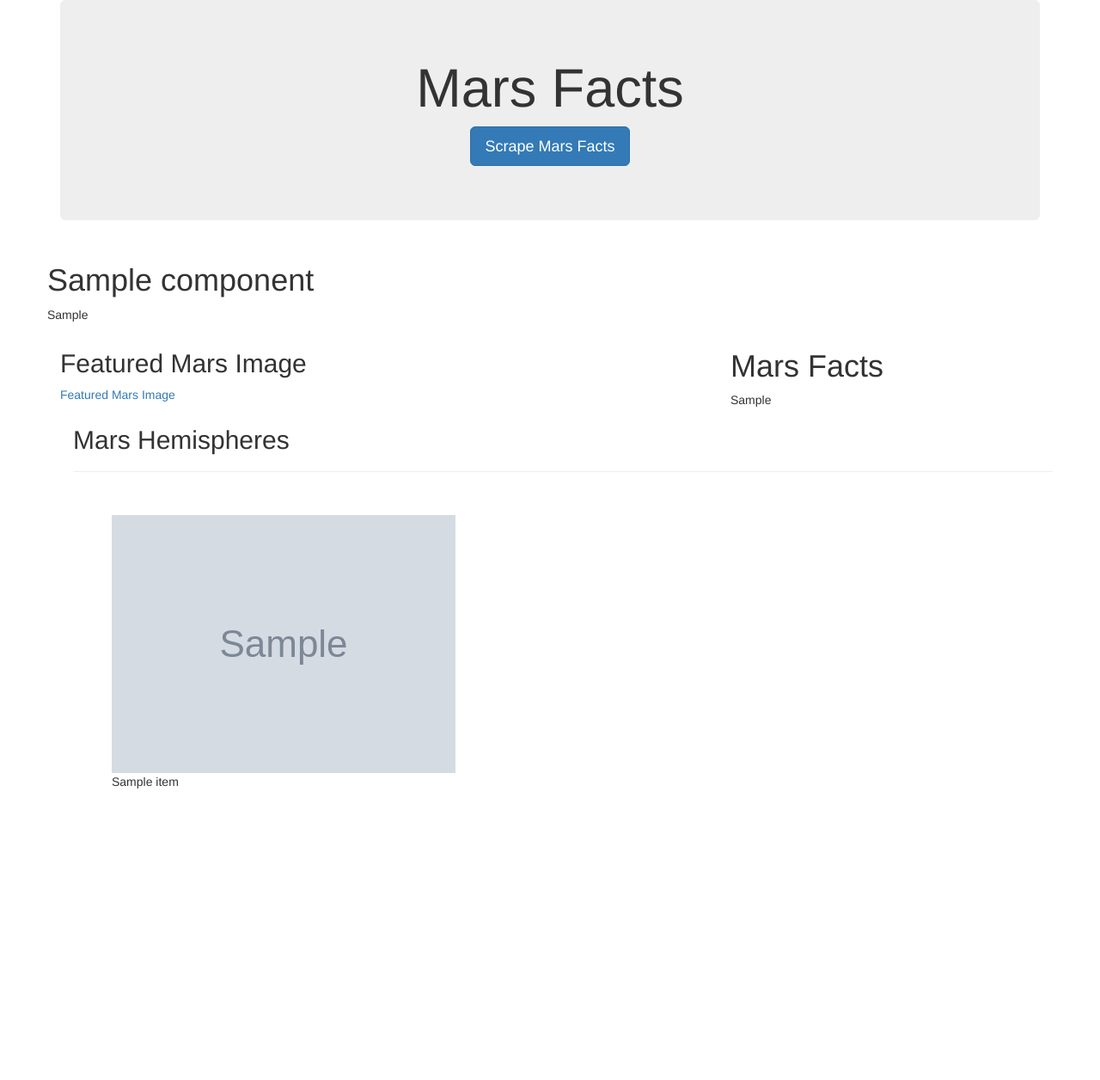
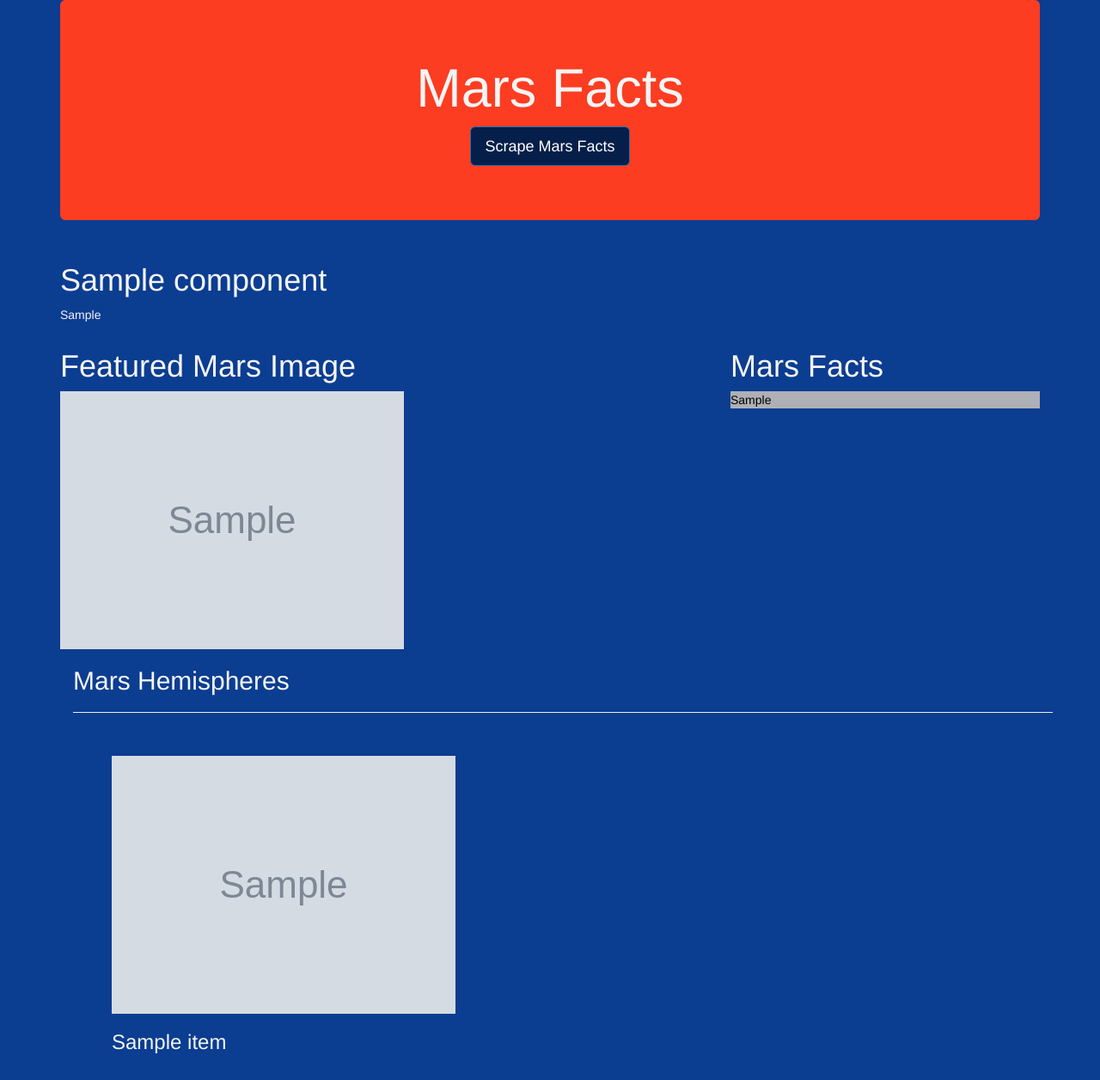
Before and after one commit to hannahlbridges/web-scraping-challenge, a Flask app: page / in a window 1280 px wide. Shown: the whole page at 86% size. Before the commit the page ends 917 px from the top, so only its background shows below. Run offline with Flask 2, Linux system fonts and the light colour scheme; grey boxes marked "Sample" are stand-in pictures; a database or web service that is not in the repository returns one stand-in record (values such as "Sample title"); some libraries are stand-ins or nearby versions.

Commit message:
final edits

```diff
--- a/Missions_to_Mars/templates/index.html
+++ b/Missions_to_Mars/templates/index.html
@@ -9,15 +9,16 @@
     <link rel="stylesheet" href="https://maxcdn.bootstrapcdn.com/bootstrap/3.3.7/css/bootstrap.min.css">
 </head>
 
-<body>
+<body style="background-color:#0B3D91;color:whitesmoke">
     <div class="container">
 
-      <div class="jumbotron text-center">
+        <div class="jumbotron text-center" style="background-color:#FC3D21">
             <h1>Mars Facts</h1>
-        <p><a class="btn btn-primary btn-lg" href="/scrape" role="button">Scrape Mars Facts</a></p>
+            <p><a class="btn btn-primary btn-lg" style="background-color:#061f4a" href="/scrape" role="button">Scrape
+                    Mars Facts</a></p>
         </div>
 
-      <div class='row'>
+        <div class='row' style="padding-left:15px;padding-right:15px;">
             <h1 class='heading'>{{mars_components.title}}</h1>
             <p>{{mars_components.news_p}}</p>
         </div>
@@ -25,15 +26,18 @@
         <div class='row'>
 
             <div class="col-md-8">
-              <h2>Featured Mars Image</h2>
-              <a href={{mars_components.feature_image_url}}>Featured Mars Image</a>
+                <h1>Featured Mars Image</h1>
+                <a href="{{ mars_components.feature_image_url }}">
+                    <img src="{{ mars_components.feature_image_url }}" alt="Featured Mars Image"
+                        style="max-width:100%;margin:auto;">
+                </a>
             </div>
 
             <div class="col-md-4">
                 <h1>Mars Facts</h1>
-              <table>
-                  {{mars_components.mars_facts}}
-              </table>
+                <div class="MarsFacts" style="background-color:#aeb0b5;color:black;">
+                    {{ mars_components.mars_facts |safe }}</div>
+
             </div>
 
         </div>
@@ -49,9 +53,10 @@
                         {% for item in mars_components.hemisphere_image_urls %}
                         <div class="col-md-6">
                             <div class="card text-white bg-dark" style="margin: 30px;">
-                            <img class="card-img-top" src="{{ item.img_url }}" />
+                                <img class="card-img-top" src="{{ item.image_url }}"
+                                    style="max-width:100%;margin:auto" />
                                 <div class="card-body">
-                                <p class="card-text">{{ item.title }}</p>
+                                    <h3 class="card-text">{{ item.title }}</h3>
                                 </div>
                             </div>
                         </div>
```
Also changed, not shown: Missions_to_Mars/scrape_mars.py (+9 -12 lines), 2 other files. Lines whose indentation alone changed are shown as unchanged.
